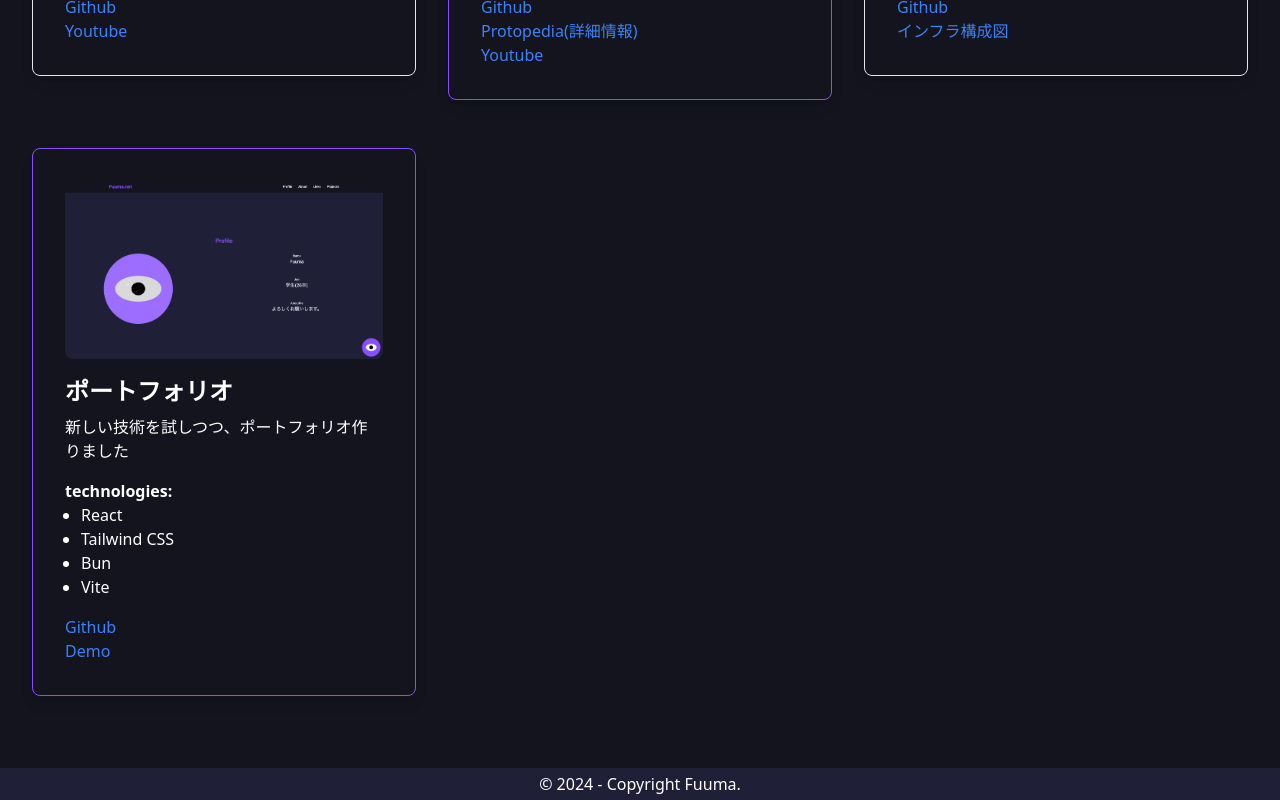
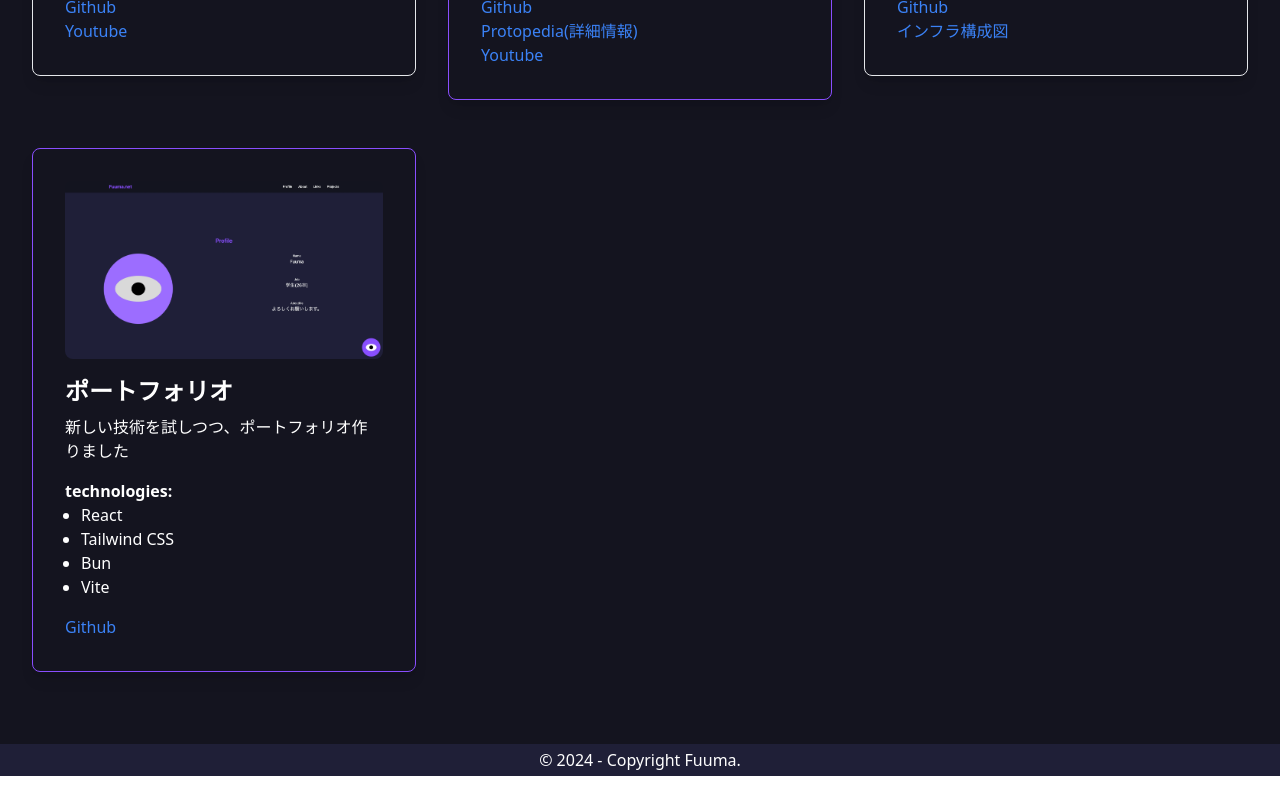
Before and after one commit to Fuuma0000/portfolio, a React (Vite) app: page / in a window 1280 px wide. Shown: the part 3021-3821 px from the top of the page. After the commit the page ends 3797 px from the top, so only its background shows below. Built offline with nearby package versions, Linux system fonts and the light colour scheme.

Commit message:
feat: いらないやつを削除

```diff
--- a/src/components/Projects.tsx
+++ b/src/components/Projects.tsx
@@ -127,10 +127,6 @@ const Projects = ({ index }: { index: number }) => {
           url: 'https://github.com/Jin2003/kishoutenketsu_rta',
           displayName: 'Github',
         },
-        {
-          url: 'https://example.com/project1',
-          displayName: 'Demo',
-        },
       ],
     },
   ];
```
